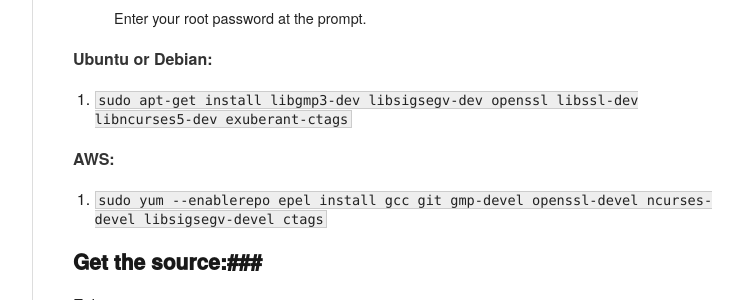
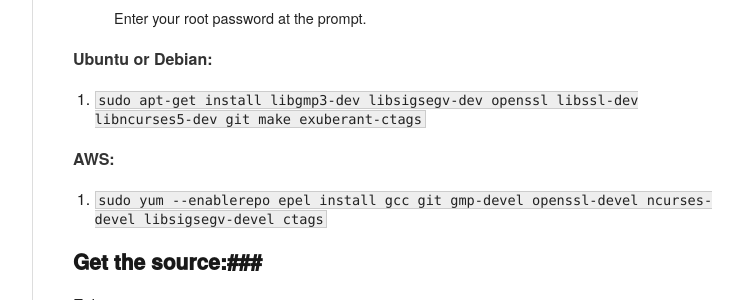
Before and after one commit to urbit/old-urbit.org, a Jekyll site: the page built from _posts/doc/2013-08-22-Chapter-1-arvo.markdown, in a window 1280 px wide and 900 px high, scrolled down 1040 px. Shown: the part 168-468 px from the top of the window, without its empty margins (378-1122 px from the left). Built offline with Jekyll 4.4.1, drawn with Linux system fonts in a browser that asks for light colours.

Commit message:
added git and make to Ubuntu prereqs, credit to abliss

```diff
--- a/_posts/doc/2013-08-22-Chapter-1-arvo.markdown
+++ b/_posts/doc/2013-08-22-Chapter-1-arvo.markdown
@@ -63,7 +63,7 @@
 
 **Ubuntu or Debian:**
 
-1. `sudo apt-get install libgmp3-dev libsigsegv-dev openssl libssl-dev libncurses5-dev exuberant-ctags`
+1. `sudo apt-get install libgmp3-dev libsigsegv-dev openssl libssl-dev libncurses5-dev git make exuberant-ctags`
 
 
 **AWS:**
```
Also changed, not shown: 2 other files.
